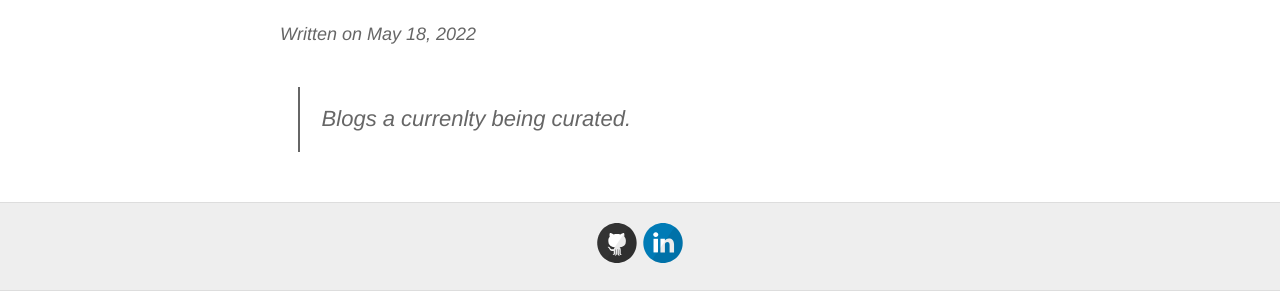
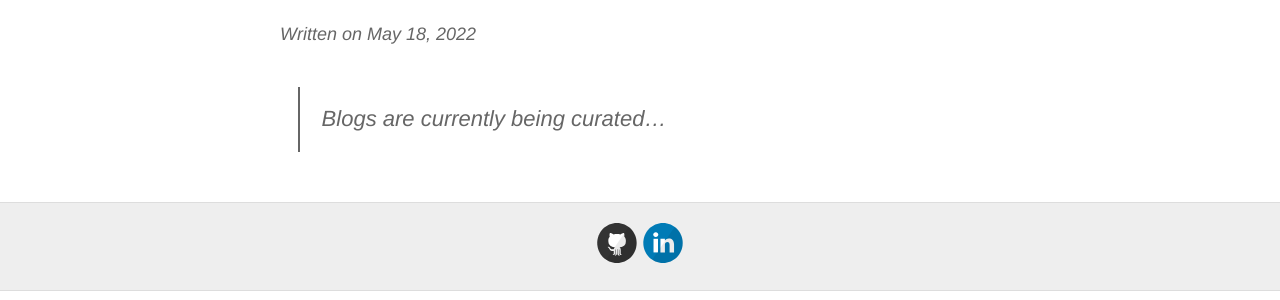
Before and after one commit to leoangelovb/resume-based-on-jekyll, a Jekyll site: the page built from _posts/2022-5-18-Notice to the public.md, in a window 1280 px wide. Shown: the part 185-485 px from the top of the page. Built offline with Jekyll 4.4.1, drawn with Linux system fonts in a browser that asks for light colours.

Commit message:
Update 2022-5-18-Notice to the public.md

```diff
--- a/_posts/2022-5-18-Notice to the public.md
+++ b/_posts/2022-5-18-Notice to the public.md
@@ -3,4 +3,4 @@ layout: post
 title: Notice to the public
 published: true
 ---
-> Blogs a currenlty being curated.
+> Blogs are currently being curated...
```
